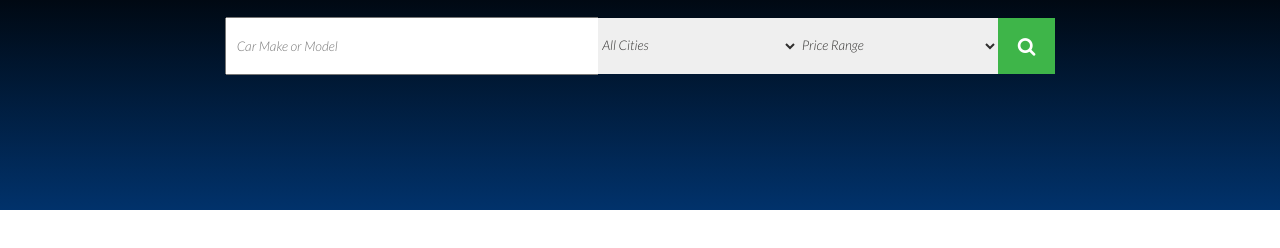
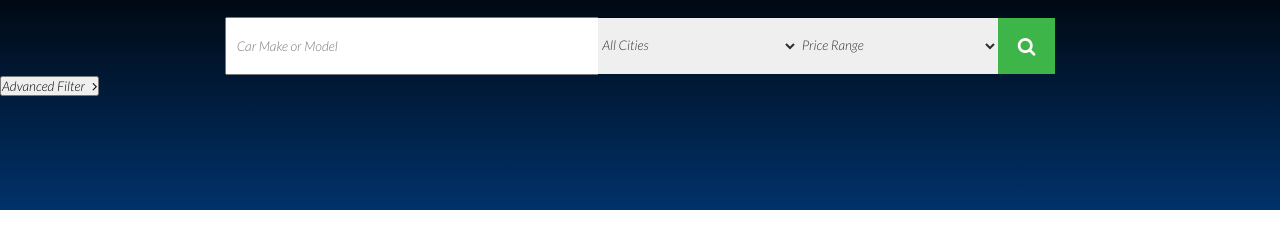
Before and after one commit to syedarhamali/pakwheels_web, a plain HTML site: page index.html in a window 1280 px wide. Shown: the part 300-548 px from the top of the page. Drawn offline with Linux system fonts and the light colour scheme.

Commit message:
adding button of advance filter

```diff
--- a/index.html
+++ b/index.html
@@ -206,6 +206,11 @@
                   </div>
                 </div>
             </div>
+            <div class="div_3">
+                <div class="button-center">
+                    <button class="filter"> Advanced Filter &nbsp; <i class="fa fa-angle-right" aria-hidden="true"></i></button>
+                </div>
+            </div>
         </div>
     </div>
 </body>
```
